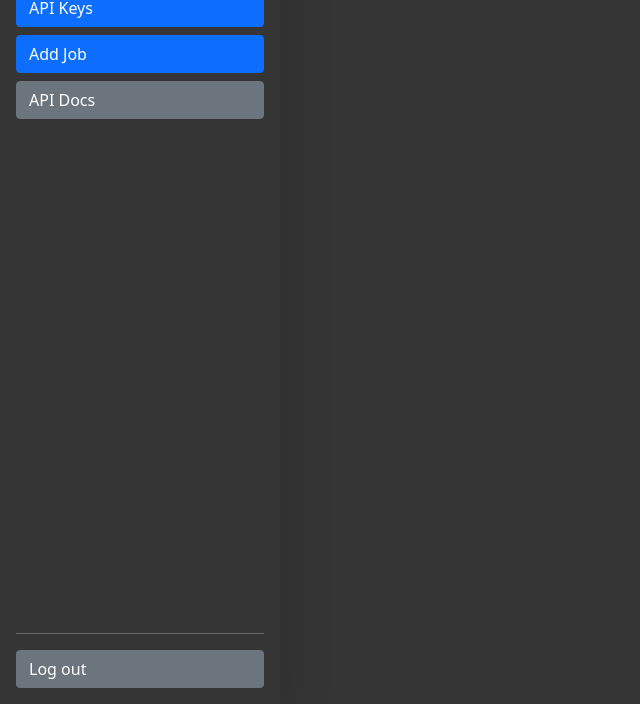
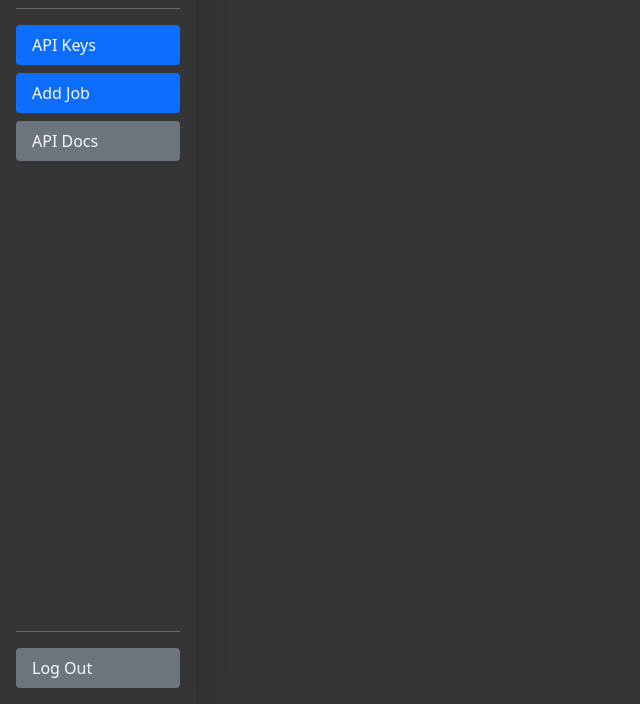
Before and after one commit to Jex-y/cron-job-dashboard, a website: page client/private/app.html in a window 1280 px wide. Shown: the part 96-800 px from the top of the page, without its empty margins (0-640 px from the left). Drawn offline with nearby package versions, Linux system fonts and the light colour scheme; files that its build step writes are made by us from their sources; files whose address does not match are found by name.

Commit message:
Changed nav style to pills

```diff
--- a/client/private/app.html
+++ b/client/private/app.html
@@ -18,36 +18,33 @@
 
 <body>
   <div class="wrapper">
-<!-- TODO: Make collapse on mobile -->
-    <div class="d-flex flex-column flex-shrink-0 p-3 text-white sidebar shadow-lg">
+    <!-- TODO: Make this collapse on mobile -->
+    <div class="d-flex flex-column flex-shrink-0 p-3 text-white shadow-lg" id="sidebar">
       <a href="/" class="d-flex align-items-center mb-3 mb-md-0 me-md-auto text-white text-decoration-none">
         <span class="fs-4">Cron Job Dashboard</span>
       </a>
       <hr>
-      <ul class="nav navbar-nav flex-column mb-auto">
-        <li class="nav-item mb-2">
-          <button type="button" class="btn btn-primary text-nowrap text-start" data-bs-toggle="modal"
-            data-bs-target="#api-keys-modal">
+      <ul class="nav nav-pills flex-column mb-auto">
+        <li class="nav-item mb-2 rounded bg-primary">
+          <a class="nav-link link-light" data-bs-toggle="modal" data-bs-target="#api-keys-modal">
             API Keys
-          </button>
+          </a>
         </li>
-        <li class="nav-item mb-2">
-          <button type="button" class="btn btn-primary text-nowrap text-start" data-bs-toggle="modal"
-            data-bs-target="#add-job-modal">
+        <li class="nav-item mb-2 rounded bg-primary">
+          <a class="nav-link link-light" data-bs-toggle="modal" data-bs-target="#add-job-modal">
             Add Job
-          </button>
+          </a>
         </li>
-        <li class="nav-item mb-2">
-          <a class="btn btn-secondary text-nowrap text-start"
-            href="https://documenter.getpostman.com/view/8229563/UVXnHuZK">
+        <li class="nav-item mb-2 rounded bg-secondary">
+          <a class="nav-link link-light" href="https://documenter.getpostman.com/view/8229563/UVXnHuZK">
             API Docs
           </a>
         </li>
       </ul>
       <hr>
-      <button type="button" class="btn btn-secondary text-nowrap text-start" onclick="logout()">
-        Log out
-      </button>
+      <a class="nav-link link-light rounded bg-secondary" href="javascript:logout()">
+        Log Out
+      </a>
     </div>
 
     <!-- Network error notification -->
@@ -180,6 +177,8 @@
       </div>
     </div>
 
+    <div class="container-fluid">
+      <div class="content">
         <div class="container-fluid jobs-container">
           <div class="row row-cols-auto" id="jobs-table"></div>
         </div>
@@ -189,6 +188,9 @@
             You have no jobs, add one to see it here!
           </h2>
         </div>
+      </div>
+    </div>
+
   </div>
   <template id="job-card">
     <div class="col m-3 border rounded job">
--- a/client/public/stylesheets/app.css
+++ b/client/public/stylesheets/app.css
@@ -5,6 +5,10 @@
     margin: 0 auto;
 }
 
+.header {
+    min-width: calc(100%-196px);
+    min-height: 64px;
+}
 
 .wrapper {
     display: flex;
@@ -18,21 +22,17 @@
 .jobs-container {
     position: relative;
     z-index: 0;
-    min-height: calc(100% - 280px);
+    min-width: calc(100% - 196px);
 }
 
-.sidebar {
-    width: 280px;
+#sidebar {
+    width: 196px;
     min-height: 100vh;
     background-color: #353535;
 }
 
 .navbar-nav {
     margin-left: 0px;
-}
-
-.nav-item .btn {
-    min-width: 100%;
 }
 
 #history {
```
Also changed, not shown: data/data.json (+1 -1 lines). Lines whose indentation alone changed are shown as unchanged.
